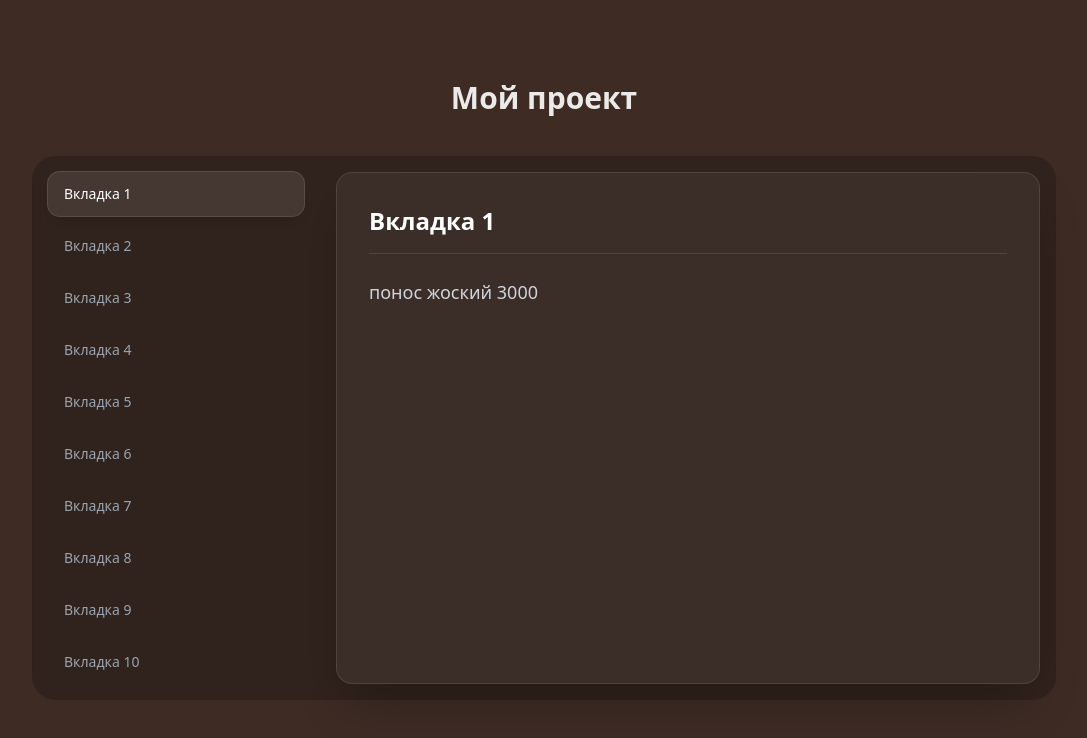
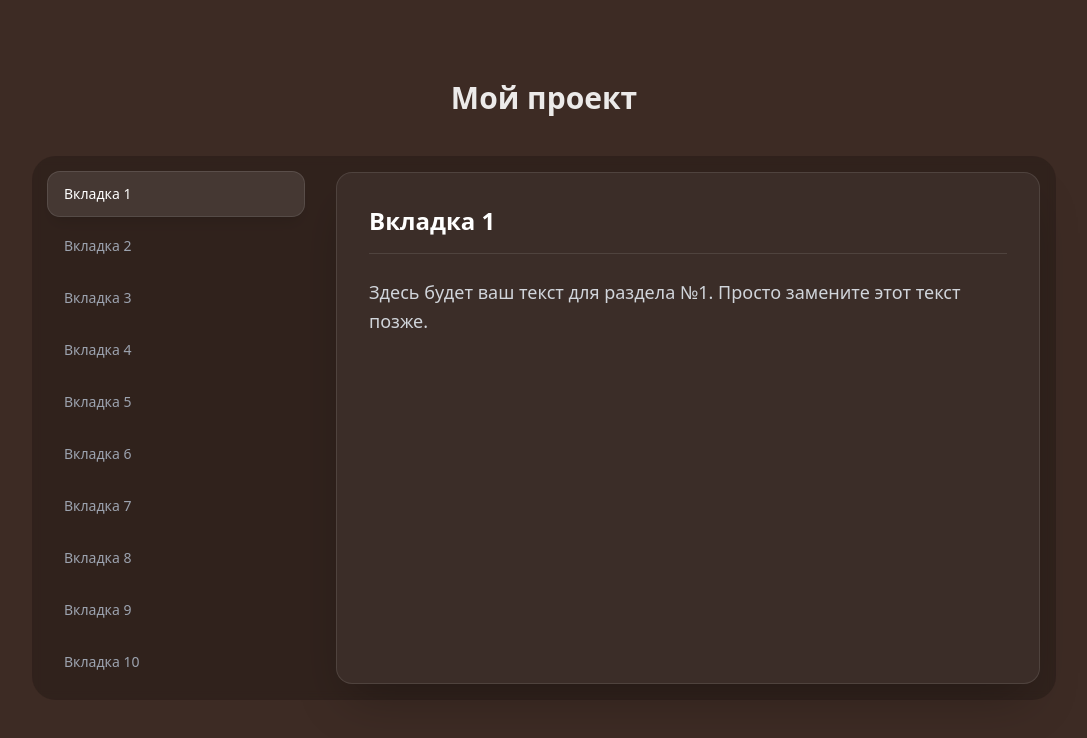
Before and after one commit to pogusbirkov/pons, a Next.js app: page / in a window 1280 px wide. Shown: the top 738 px of the page, without its empty margins (96-1183 px from the left). Built offline with nearby package versions, Linux system fonts and the light colour scheme.

Commit message:
Update page.tsx

```diff
--- a/app/page.tsx
+++ b/app/page.tsx
@@ -7,7 +7,7 @@ export default function Home() {
   const tabs = Array.from({ length: 10 }, (_, i) => ({
     id: i + 1,
     title: `Вкладка ${i + 1}`,
-    content: `понос жоский 3000`
+    content: `Здесь будет ваш текст для раздела №${i + 1}. Просто замените этот текст позже.`
   }));
 
   const [activeTab, setActiveTab] = useState(tabs[0]);
```
